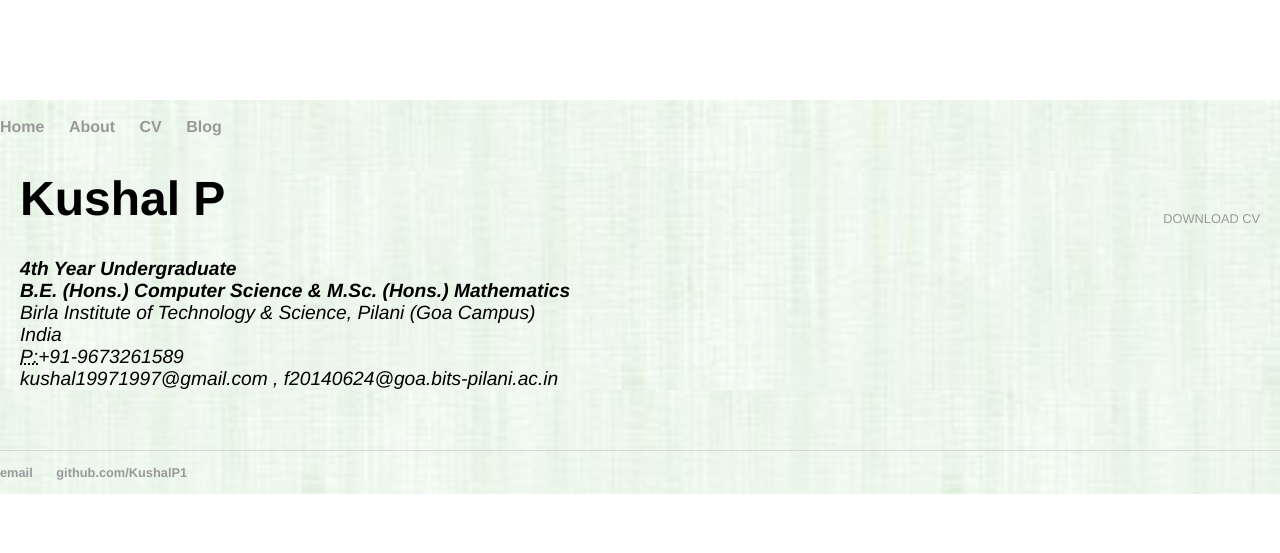
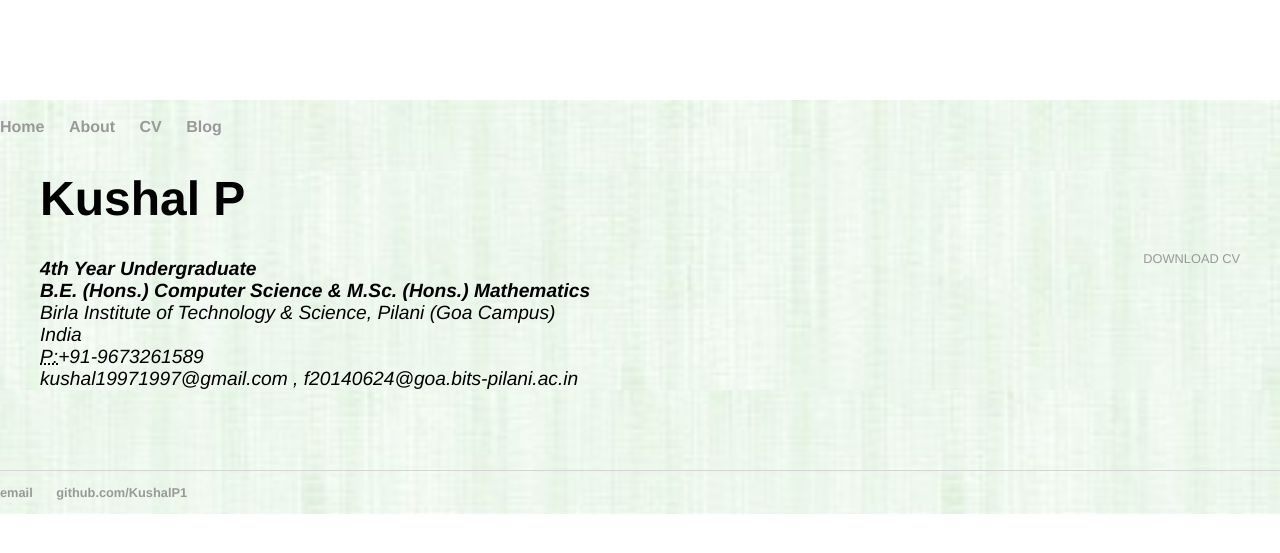
Before and after one commit to KushalP1/KushalP1.github.io, a Jekyll site: the page built from cv/index.html, in a window 1280 px wide. Shown: the top 553 px of the page. Built offline with Jekyll 4.4.1, drawn with Linux system fonts in a browser that asks for light colours.

Commit message:
Update main.css

```diff
--- a/css/main.css
+++ b/css/main.css
@@ -34,9 +34,9 @@
 }
 
 /* CV */
-.cv { margin: 10px 20px 60px; }
+.cv { margin: 20px 40px 80px; }
 .cv h1 { font-size: 3em; }
 .cv h2 { font-size: 2em; }
 .cv address, .cv .download { font-family: 'Helvetica', 'Arial', 'Sans-Serif'; }
 .cv address, .cv p { font-size: 1.2em; }
-.cv .download { margin: 40px auto 60px;float: right; font-size: .8em; text-transform: uppercase; }
+.cv .download { margin: 80px auto 100px;float: right; font-size: .8em; text-transform: uppercase; }
```
